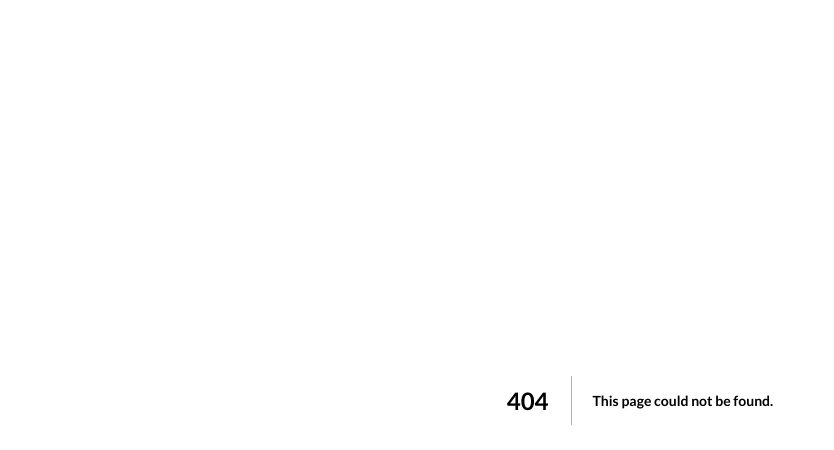
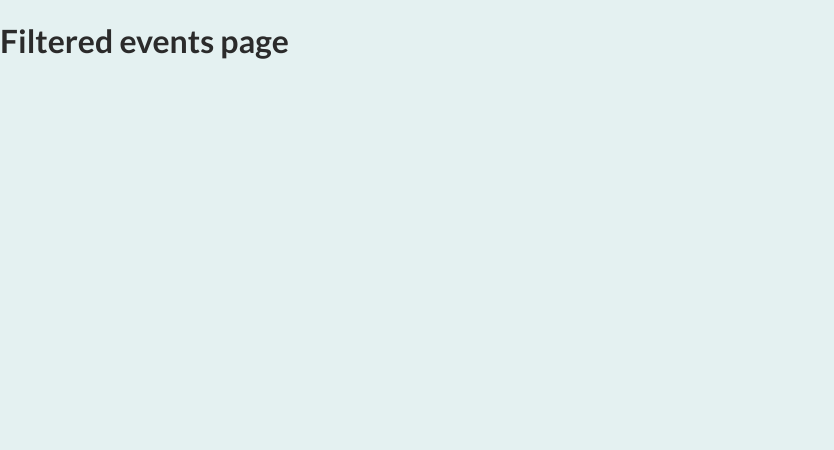
Before and after one commit to VinaySehwag14/Event-organiser-, a Next.js app: page /events/1 in a window 1280 px wide. Before the commit this address had no page. Shown: the top 450 px of the page, without its empty margins (0-834 px from the left). Built offline with nearby package versions, Linux system fonts and the light colour scheme.

Commit message:
added basic setup

```diff
--- /dev/null
+++ b/pages/events/[...slug].jsx
@@ -0,0 +1,9 @@
+const FilteredEventsPage = () => {
+    return (
+        <h1>
+            Filtered events page
+        </h1>
+    );
+}
+
+export default FilteredEventsPage;
--- a/pages/index.jsx
+++ b/pages/index.jsx
@@ -1,5 +1,5 @@
-function HomePage() {
-  return <h1>The home page</h1>;
+const HomePage = ()=> {
+  return <h1>The home starting page</h1>;
 }
 
 export default HomePage;
--- a/styles/globals.css
+++ b/styles/globals.css
@@ -1,11 +1,14 @@
-@import url("https://fonts.googleapis.com/css2?family=Lato:wght@700&family=Open+Sans:wght@400;700&display=swap");
+@import url('https://fonts.googleapis.com/css2?family=Lato:wght@400;700&family=Open+Sans:wght@400;700&display=swap');
 
 * {
   box-sizing: border-box;
 }
 
 body {
-  font-family: "Open Sans", "Lato", sans-serif;
+  margin: 0;
+  font-family: 'Open Sans', 'Lato', sans-serif;
+  color: #414141;
+  background-color: #e4f1f1;
 }
 
 h1,
@@ -14,5 +17,17 @@ h3,
 h4,
 h5,
 h6 {
-  font-family: "Lato", sans-serif;
+  font-family: 'Lato', sans-serif;
+  color: #2b2b2b;
 }
+
+ul {
+  list-style: none;
+  margin: 0;
+  padding: 0;
+}
+
+.center {
+  margin: auto;
+  text-align: center;
+}
```
Also changed, not shown: pages/events/[eventid].jsx (added, +9 -0 lines), pages/events/index.jsx (added, +9 -0 lines).
